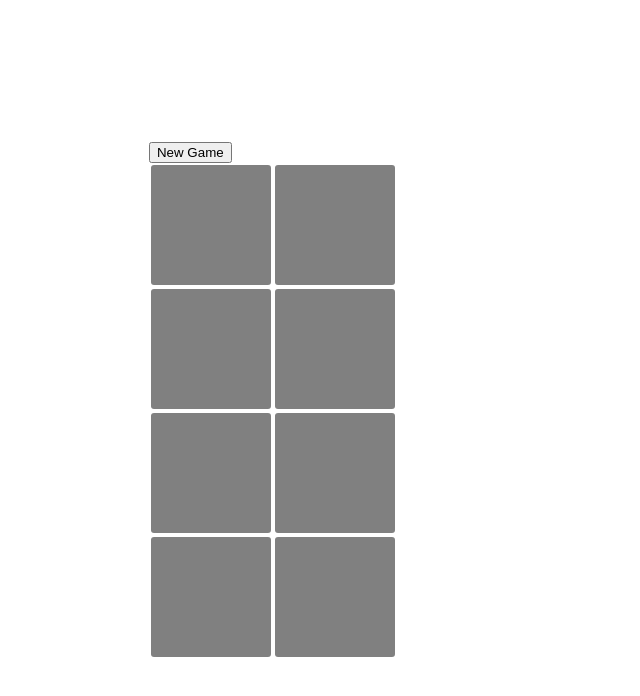
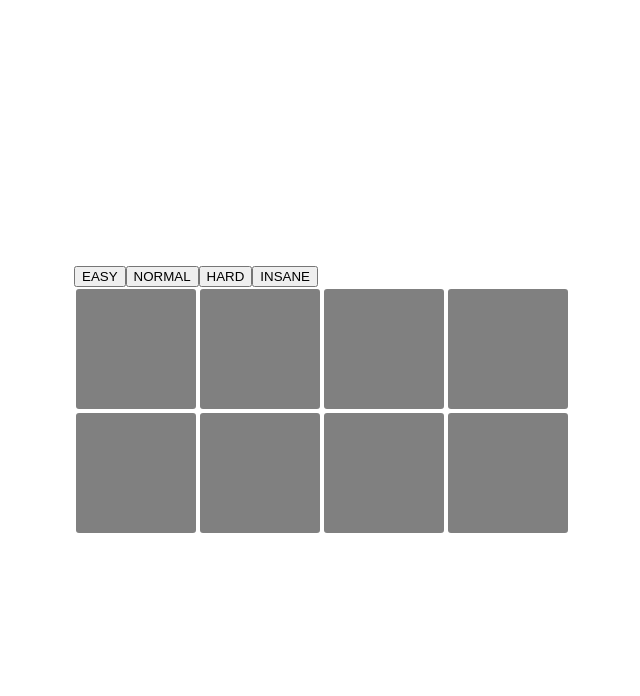
Before and after one commit to quoctrong288/flip-card-game, a React (Create React App) app: page / in a window 1280 px wide. Shown: the top 696 px of the page, without its empty margins (310-950 px from the left). Built offline with nearby package versions, Linux system fonts and the light colour scheme.

Commit message:
feat: add game mode

```diff
--- a/src/App.js
+++ b/src/App.js
@@ -9,6 +9,7 @@ class App extends Component {
       this.level = 1;
       this.firstCard = null;
       this.secondCard = null;
+      this.flipping = null;
       this.state = {
           numbers: []
       }
@@ -38,9 +39,9 @@ class App extends Component {
       }
       else {
         console.log("Not accept");
-        setTimeout(() => {
-          this.firstCard.setState({isFlipped: false});
-          this.secondCard.setState({isFlipped: false});
+        this.flipping = setTimeout(() => {
+          if (this.firstCard) this.firstCard.setState({isFlipped: false});
+          if (this.secondCard) this.secondCard.setState({isFlipped: false});
           this.firstCard = null;
           this.secondCard = null;
         }, 1000);
@@ -50,26 +51,48 @@ class App extends Component {
   }
 
   componentDidMount() {
-    this.setState({numbers: shuffle(9)});
+    this.setState({numbers: shuffle(8)});
   }
 
-  newGame() {
-    console.log("start new game");
-    this.level++;
-    this.setState({numbers: shuffle(16)});
+  selectMode(mode) {
+    let numCards = 8;
+    switch (mode) {
+      case GAME_MODE.EASY:
+        numCards = 8;
+        break;
+      case GAME_MODE.NORMAL:
+        numCards = 12;
+        break;
+      case GAME_MODE.HARD:
+        numCards = 16;
+        break;
+      case GAME_MODE.INSANE:
+        numCards = 24;
+        break;
+      default:
+        numCards = 8;
+    }
+
+    clearTimeout(this.flipping);
+    if (this.firstCard) this.firstCard.setState({isFlipped: false});
+    if (this.secondCard) this.secondCard.setState({isFlipped: false});
+    this.firstCard = null;
+    this.secondCard = null;
+    this.setState({numbers: shuffle(numCards)});
   }
 
   render() {
-    var numCol = Math.sqrt(this.state.numbers.length);
+    var numCol = this.state.numbers.length === 24 ? 6 : 4;
     var width = numCol * 128;
     const divStyle = { width: width };
 
     return (
       <div>
         <div>
-          <button onClick={() => this.newGame()}>
-            New Game
-          </button>
+          <button onClick={() => this.selectMode(GAME_MODE.EASY)}> EASY </button>
+          <button onClick={() => this.selectMode(GAME_MODE.NORMAL)}> NORMAL </button>
+          <button onClick={() => this.selectMode(GAME_MODE.HARD)}> HARD </button>
+          <button onClick={() => this.selectMode(GAME_MODE.INSANE)}> INSANE </button>
         </div>
         <div className="game-board" style={divStyle}>
         {
@@ -78,8 +101,6 @@ class App extends Component {
               key={index}
               number={number}
               onClickHandle={this.handleCardClick}
-              // discovered={!this.state.unDiscovered.includes(number)}
-              // guessed={this.state.guess1 === number || this.state.guess2 === number}
             />
           ))
         }
@@ -87,6 +108,13 @@ class App extends Component {
       </div>
     );
   }
+}
+
+let GAME_MODE = {
+  EASY: 1,
+  NORMAL: 2,
+  HARD: 3,
+  INSANE: 4
 }
 
 function shuffle(length) {
```
